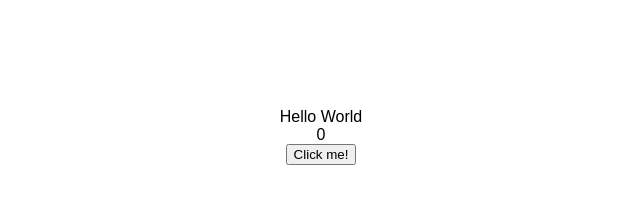
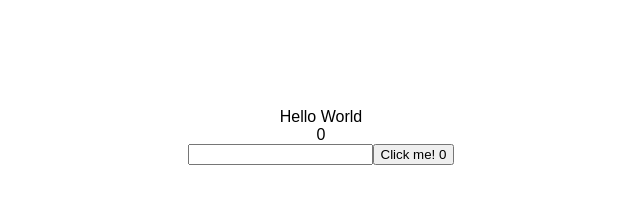
Before and after one commit to cythilya/scheduler-demo, a React app: page / in a window 1280 px wide. Shown: the whole page, without its empty margins (319-959 px from the left). Built offline with nearby package versions, Linux system fonts and the light colour scheme.

Commit message:
input onchange event

```diff
--- a/public/index.html
+++ b/public/index.html
@@ -1,43 +1,10 @@
 <!DOCTYPE html>
 <html lang="en">
-
 <head>
 	<meta charset="utf-8">
-	<meta name="viewport" content="width=device-width, initial-scale=1, shrink-to-fit=no">
-	<meta name="theme-color" content="#000000">
-	<!--
-      manifest.json provides metadata used when your web app is added to the
-      homescreen on Android. See https://developers.google.com/web/fundamentals/engage-and-retain/web-app-manifest/
-    -->
-	<link rel="manifest" href="%PUBLIC_URL%/manifest.json">
-	<link rel="shortcut icon" href="%PUBLIC_URL%/favicon.ico">
-	<!--
-      Notice the use of %PUBLIC_URL% in the tags above.
-      It will be replaced with the URL of the `public` folder during the build.
-      Only files inside the `public` folder can be referenced from the HTML.
-
-      Unlike "/favicon.ico" or "favicon.ico", "%PUBLIC_URL%/favicon.ico" will
-      work correctly both with client-side routing and a non-root public URL.
-      Learn how to configure a non-root public URL by running `npm run build`.
-    -->
 	<title>React App</title>
 </head>
-
 <body>
-	<noscript>
-		You need to enable JavaScript to run this app.
-	</noscript>
 	<div id="root"></div>
-	<!--
-      This HTML file is a template.
-      If you open it directly in the browser, you will see an empty page.
-
-      You can add webfonts, meta tags, or analytics to this file.
-      The build step will place the bundled scripts into the <body> tag.
-
-      To begin the development, run `npm start` or `yarn start`.
-      To create a production bundle, use `npm run build` or `yarn build`.
-    -->
 </body>
-
 </html>
--- a/src/index.js
+++ b/src/index.js
@@ -6,7 +6,7 @@ class App extends Component {
   constructor(props) {
     super(props);
 
-    this.state = { count: 0 };
+    this.state = { count: 0, value: '' };
     this.setCount = this.setCount.bind(this);
   }
 
@@ -24,7 +24,13 @@ class App extends Component {
       <div className="App">
         <div>{sayHi}</div>
         <div>{count}</div>
-        <button onClick={this.setCount}>Click me!</button>
+        <input
+          value={this.state.value}
+          onChange={(e) => {
+            this.setState({value: e.target.value});
+          }}
+        />
+        <button onClick={this.setCount}>Click me! {count}</button>
       </div>
     );
   }
```
